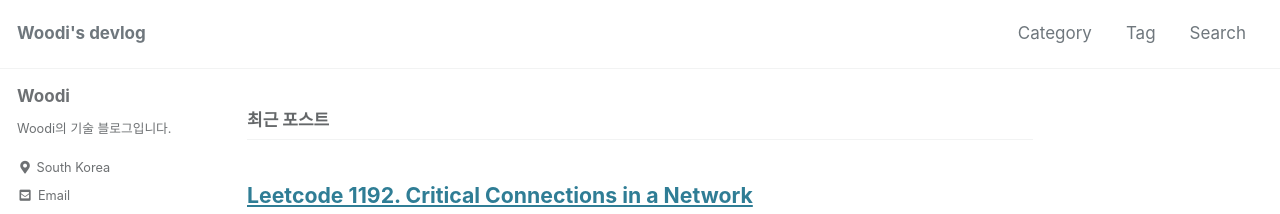
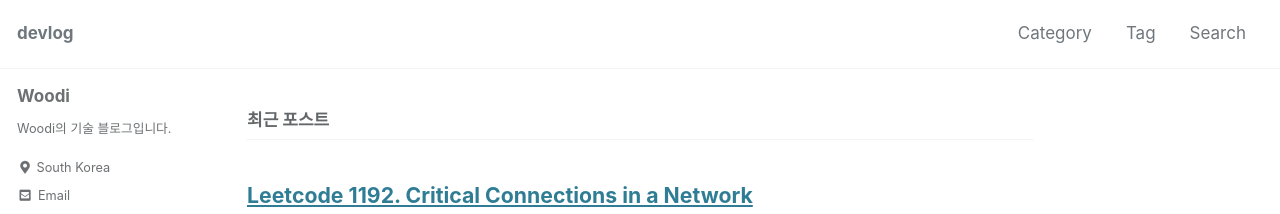
Before and after one commit to kkoldduck2/kkoldduck2.github.io, a Jekyll site: the page built from index.html, in a window 1280 px wide and 1034 px high. Shown: the top 214 px of the window. Built offline with Jekyll 4.4.1, drawn with Linux system fonts in a browser that asks for light colours; cached includes are drawn as plain includes; the list of posts is cut into pages by our own code.

Commit message:
Update _config.yml

```diff
--- a/_config.yml
+++ b/_config.yml
@@ -16,11 +16,11 @@ minimal_mistakes_skin    : "default" # "air", "aqua", "contrast", "dark", "dirt"
 
 # Site Settings
 locale                   : "ko-KR"
-title                    : "Woodi's devlog"
+title                    : "devlog"
 title_separator          : "-"
 subtitle                 : # site tagline that appears below site title in masthead
 name                     : "Woodi"
-description              : "woodi의 기술 블로그 입니다."
+description              : # "woodi의 기술 블로그 입니다."
 url                      : "https://kkoldduck2.github.io"
 baseurl                  : # the subpath of your site, e.g. "/blog"
 repository               : # GitHub username/repo-name e.g. "mmistakes/minimal-mistakes"
```
